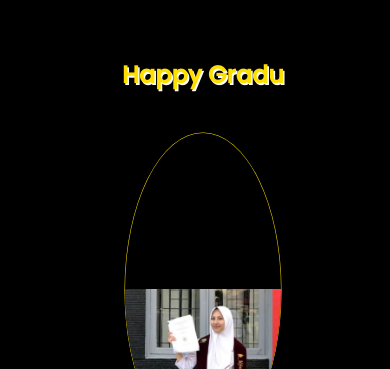
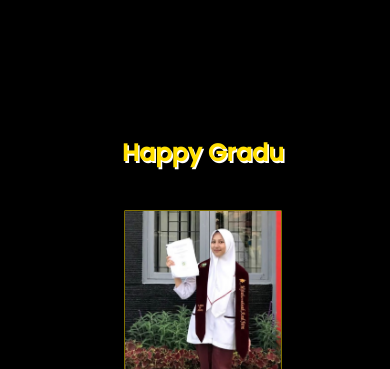
Before and after one commit to FahriGrafika/HappyGraduationMiftaah, a plain HTML site: page index.html in a window 390 px wide. Shown: the top 369 px of the page. Drawn offline with Linux system fonts and the light colour scheme.

Commit message:
Update index.html

```diff
--- a/index.html
+++ b/index.html
@@ -21,15 +21,13 @@
 
         .miftah {
             width: 10%;
-            padding-top: 10%; /* Maintain a 1:1 aspect ratio (width:height) */
-            border-radius: 50%;
-            overflow: hidden; /* Ensure the image doesn't overflow the rounded container */
+            height: 20%;
             box-shadow: 0 0 0 0.5px #ffdf00;
         }
 
         .miftah img {
             width: 100%; /* Ensure the image takes the full width of the container */
-            height: auto; /* Allow the height to adjust based on content */
+            height: 100%; /* Ensure the image takes the full height of the container */
             object-fit: cover; /* Scale the image to cover the entire container */
         }
 
@@ -72,7 +70,7 @@
         @media (max-width: 768px) {
             .miftah {
                 width: 40%; /* Adjust the size for smaller screens */
-                padding-top: 40%; /* Maintain a 1:1 aspect ratio for the smaller container */
+                height: auto; /* Let the height adjust based on content */
             }
             h1 {
                 font-size: 24px; /* Adjust font size for smaller screens */
```
